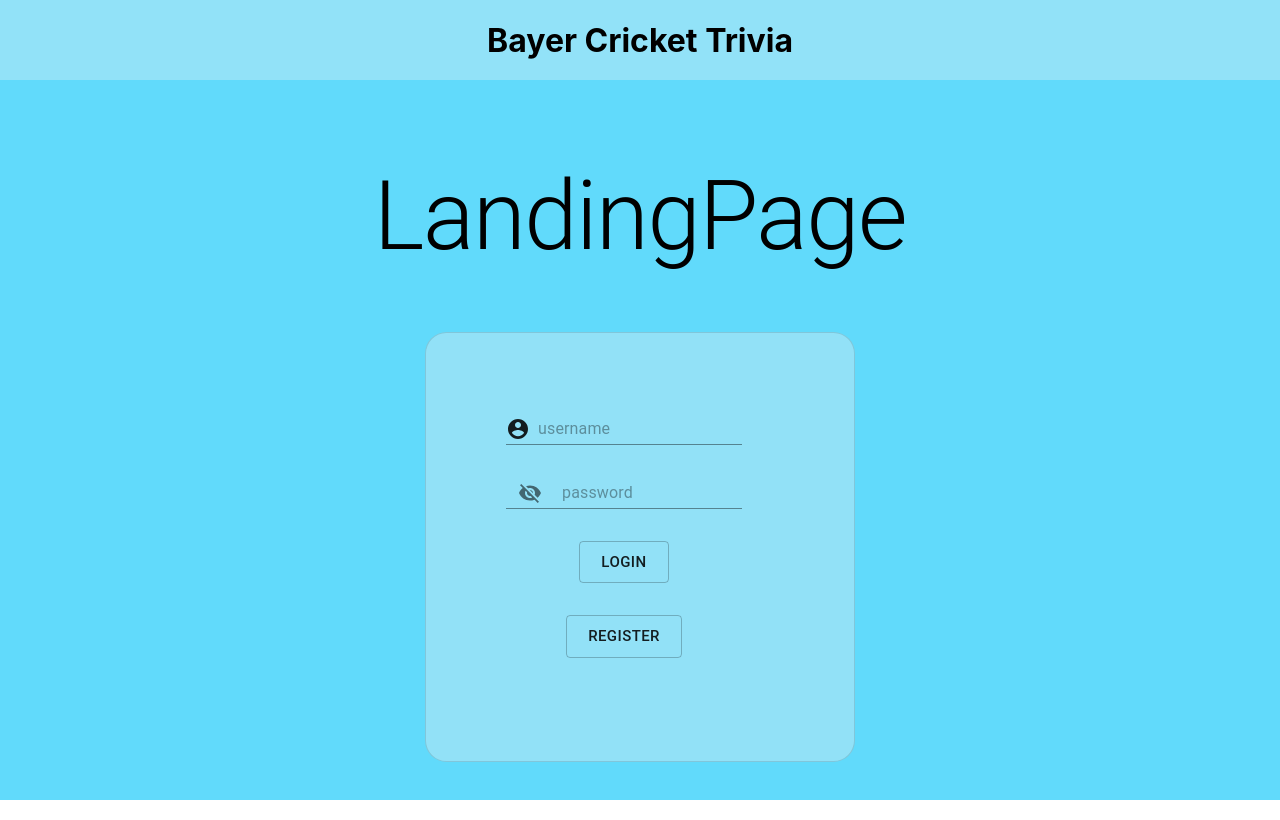
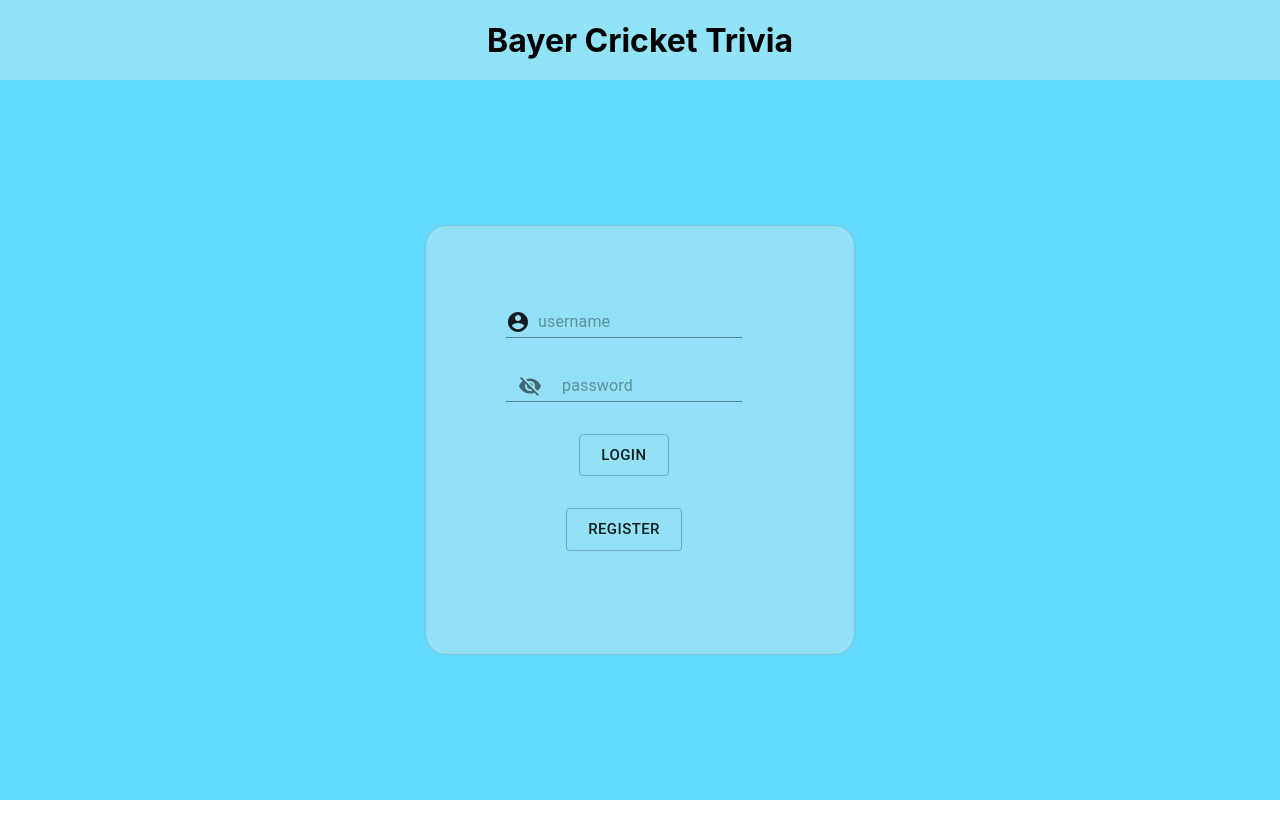
Before and after one commit to sidneyrens/bayer-cricket-hackathon-ui, a React (Create React App) app: page / in a window 1280 px wide. Built offline with nearby package versions, Linux system fonts and the light colour scheme.

Commit message:
Centered login panel, and removed landing page heading

```diff
--- a/src/App.scss
+++ b/src/App.scss
@@ -1,17 +1,16 @@
-
-@mixin lockHeight($amt){
+@mixin lockHeight($amt) {
   min-height: $amt;
   max-height: $amt;
   height: $amt;
 }
 
-@mixin lockWidth($amt){
+@mixin lockWidth($amt) {
   min-width: $amt;
   max-width: $amt;
   width: $amt;
 }
 
-@mixin constrainSquareDimensions($amt){
+@mixin constrainSquareDimensions($amt) {
   @include lockHeight($amt);
   @include lockWidth($amt);
 }
@@ -20,8 +19,10 @@ $pad2: 2vw;
 
 .App {
   @include lockHeight(100vh);
+  @include lockWidth(100vw);
   text-align: center;
   background-color: #61dafb !important;
+  overflow: hidden;
 }
 
 div.navHeader {
--- a/src/components/pages/LandingPage.tsx
+++ b/src/components/pages/LandingPage.tsx
@@ -1,30 +1,13 @@
 import React from 'react';
-import {} from 'recoil';
 import Login from '../Login';
-import Typography from '@material-ui/core/Typography';
-import { makeStyles } from '@material-ui/core/styles';
-const useStyles = makeStyles((theme) => ({
-  heading: {
-    padding: theme.spacing(10),
-  },
-  paper: {
-    height: 300,
-    width: 300,
-    justify: 'center',
-  },
-  control: {
-    padding: theme.spacing(15),
-  },
-}));
+import { Grid } from '@material-ui/core';
 
 export default function LandingPage() {
-  const classes = useStyles();
   return (
-    <>
-      <Typography className={classes.heading} variant="h1">
-        LandingPage
-      </Typography>
-      <Login />
-    </>
+    <Grid container justify="center" alignItems="center" direction="column" style={{ height: '90vh' }}>
+      <Grid container>
+        <Login />
+      </Grid>
+    </Grid>
   );
 }
```
